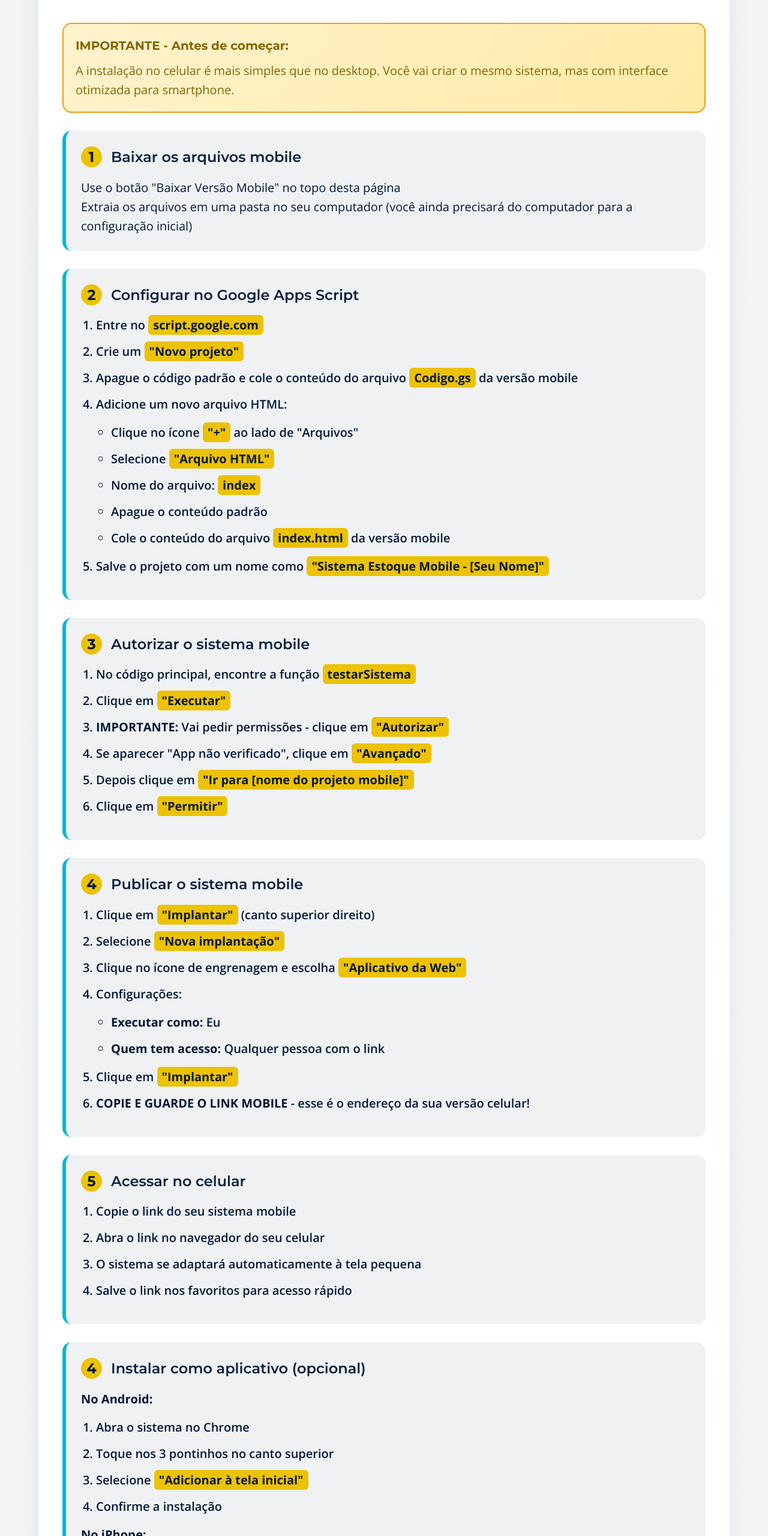
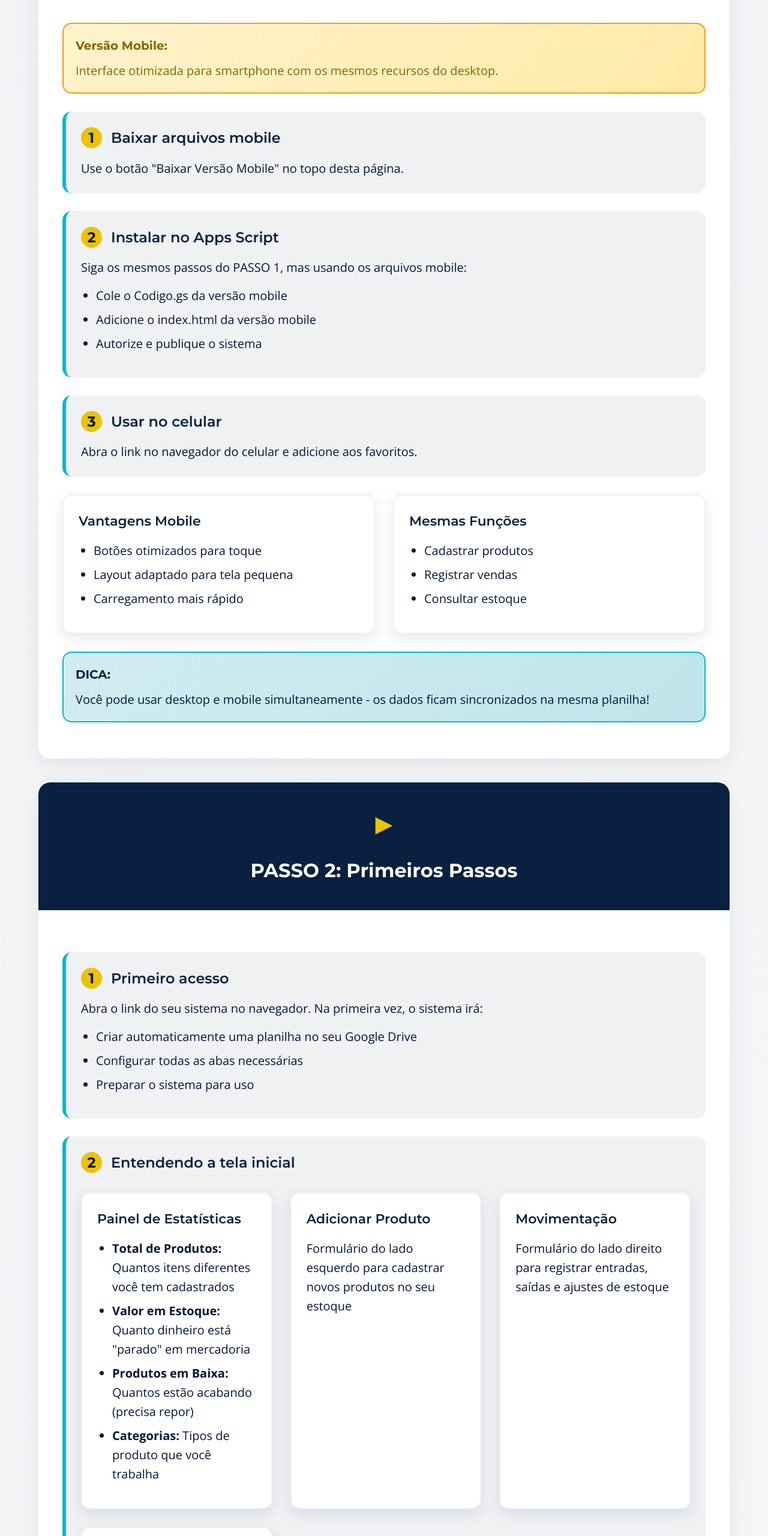
Before and after one commit to lucienemunizestrategia-sudo/tutorialcontroledeestoque, a plain HTML site: page index.html in a window 1280 px wide. Shown: the part 4896-7456 px from the top of the page at 60% size. Drawn offline with nearby package versions, Linux system fonts and the light colour scheme.

Commit message:
Update index.html

```diff
--- a/index.html
+++ b/index.html
@@ -532,126 +532,53 @@ ol li {
       <div class="section-content">
 
         <div class="warning">
-          <h4>IMPORTANTE - Antes de começar:</h4>
-          <p>A instalação no celular é mais simples que no desktop. Você vai criar o mesmo sistema, mas com interface otimizada para smartphone.</p>
+          <h4>Versão Mobile:</h4>
+          <p>Interface otimizada para smartphone com os mesmos recursos do desktop.</p>
         </div>
 
         <div class="step">
-          <h3><span class="step-number">1</span>Baixar os arquivos mobile</h3>
-          <p>Use o botão "Baixar Versão Mobile" no topo desta página</p>
-          <p>Extraia os arquivos em uma pasta no seu computador (você ainda precisará do computador para a configuração inicial)</p>
+          <h3><span class="step-number">1</span>Baixar arquivos mobile</h3>
+          <p>Use o botão "Baixar Versão Mobile" no topo desta página.</p>
         </div>
 
         <div class="step">
-          <h3><span class="step-number">2</span>Configurar no Google Apps Script</h3>
-          <ol>
-            <li>Entre no <a href="https://script.google.com" target="_blank" class="highlight">script.google.com</a></li>
-            <li>Crie um <span class="highlight">"Novo projeto"</span></li>
-            <li>Apague o código padrão e cole o conteúdo do arquivo <span class="highlight">Codigo.gs</span> da versão mobile</li>
-            <li>Adicione um novo arquivo HTML:
-              <ul>
-                <li>Clique no ícone <span class="highlight">"+"</span> ao lado de "Arquivos"</li>
-                <li>Selecione <span class="highlight">"Arquivo HTML"</span></li>
-                <li>Nome do arquivo: <span class="highlight">index</span></li>
-                <li>Apague o conteúdo padrão</li>
-                <li>Cole o conteúdo do arquivo <span class="highlight">index.html</span> da versão mobile</li>
-              </ul>
-            </li>
-            <li>Salve o projeto com um nome como <span class="highlight">"Sistema Estoque Mobile - [Seu Nome]"</span></li>
-          </ol>
+          <h3><span class="step-number">2</span>Instalar no Apps Script</h3>
+          <p>Siga os mesmos passos do PASSO 1, mas usando os arquivos mobile:</p>
+          <ul>
+            <li>Cole o Codigo.gs da versão mobile</li>
+            <li>Adicione o index.html da versão mobile</li>
+            <li>Autorize e publique o sistema</li>
+          </ul>
         </div>
 
         <div class="step">
-          <h3><span class="step-number">3</span>Autorizar o sistema mobile</h3>
-          <ol>
-            <li>No código principal, encontre a função <span class="highlight">testarSistema</span></li>
-            <li>Clique em <span class="highlight">"Executar"</span></li>
-            <li><strong>IMPORTANTE:</strong> Vai pedir permissões - clique em <span class="highlight">"Autorizar"</span></li>
-            <li>Se aparecer "App não verificado", clique em <span class="highlight">"Avançado"</span></li>
-            <li>Depois clique em <span class="highlight">"Ir para [nome do projeto mobile]"</span></li>
-            <li>Clique em <span class="highlight">"Permitir"</span></li>
-          </ol>
-        </div>
-
-        <div class="step">
-          <h3><span class="step-number">4</span>Publicar o sistema mobile</h3>
-          <ol>
-            <li>Clique em <span class="highlight">"Implantar"</span> (canto superior direito)</li>
-            <li>Selecione <span class="highlight">"Nova implantação"</span></li>
-            <li>Clique no ícone de engrenagem e escolha <span class="highlight">"Aplicativo da Web"</span></li>
-            <li>Configurações:
-              <ul>
-                <li><strong>Executar como:</strong> Eu</li>
-                <li><strong>Quem tem acesso:</strong> Qualquer pessoa com o link</li>
-              </ul>
-            </li>
-            <li>Clique em <span class="highlight">"Implantar"</span></li>
-            <li><strong>COPIE E GUARDE O LINK MOBILE</strong> - esse é o endereço da sua versão celular!</li>
-          </ol>
-        </div>
-
-        <div class="step">
-          <h3><span class="step-number">5</span>Acessar no celular</h3>
-          <ol>
-            <li>Copie o link do seu sistema mobile</li>
-            <li>Abra o link no navegador do seu celular</li>
-            <li>O sistema se adaptará automaticamente à tela pequena</li>
-            <li>Salve o link nos favoritos para acesso rápido</li>
-          </ol>
-        </div>
-
-        <div class="step">
-          <h3><span class="step-number">4</span>Instalar como aplicativo (opcional)</h3>
-          <p><strong>No Android:</strong></p>
-          <ol>
-            <li>Abra o sistema no Chrome</li>
-            <li>Toque nos 3 pontinhos no canto superior</li>
-            <li>Selecione <span class="highlight">"Adicionar à tela inicial"</span></li>
-            <li>Confirme a instalação</li>
-          </ol>
-          <p><strong>No iPhone:</strong></p>
-          <ol>
-            <li>Abra o sistema no Safari</li>
-            <li>Toque no ícone de compartilhar</li>
-            <li>Selecione <span class="highlight">"Adicionar à Tela de Início"</span></li>
-            <li>Confirme a adição</li>
-          </ol>
+          <h3><span class="step-number">3</span>Usar no celular</h3>
+          <p>Abra o link no navegador do celular e adicione aos favoritos.</p>
         </div>
 
         <div class="grid">
           <div class="card">
-            <h4>Diferenças da Versão Mobile</h4>
+            <h4>Vantagens Mobile</h4>
             <ul>
-              <li><strong>Interface otimizada:</strong> Botões maiores para toque</li>
-              <li><strong>Layout vertical:</strong> Formulários em coluna única</li>
-              <li><strong>Navegação simplificada:</strong> Foco nas funções essenciais</li>
-              <li><strong>Carregamento rápido:</strong> Código otimizado para 3G/4G</li>
+              <li>Botões otimizados para toque</li>
+              <li>Layout adaptado para tela pequena</li>
+              <li>Carregamento mais rápido</li>
             </ul>
           </div>
 
           <div class="card">
-            <h4>Funcionalidades Incluídas</h4>
+            <h4>Mesmas Funções</h4>
             <ul>
-              <li>Cadastrar produtos rapidamente</li>
-              <li>Registrar vendas na hora</li>
-              <li>Consultar estoque em tempo real</li>
-              <li>Ver produtos em baixa</li>
-              <li>Fazer entradas de mercadoria</li>
-              <li>Ajustar quantidades</li>
+              <li>Cadastrar produtos</li>
+              <li>Registrar vendas</li>
+              <li>Consultar estoque</li>
             </ul>
           </div>
         </div>
 
         <div class="tip">
-          <h4>DICA IMPORTANTE:</h4>
-          <p>Você pode ter tanto a versão desktop quanto a mobile funcionando ao mesmo tempo. Elas acessam a mesma planilha no Google Drive, então os dados ficam sempre sincronizados!</p>
-        </div>
-
-        <div class="example">
-          <h4>EXEMPLO de Uso no Dia a Dia:</h4>
-          <p><strong>Manhã:</strong> Verificar produtos em baixa no celular</p>
-          <p><strong>Durante o dia:</strong> Registrar vendas no celular</p>
-          <p><strong>Fim do expediente:</strong> Fazer relatórios no desktop</p>
+          <h4>DICA:</h4>
+          <p>Você pode usar desktop e mobile simultaneamente - os dados ficam sincronizados na mesma planilha!</p>
         </div>
 
       </div>
```
